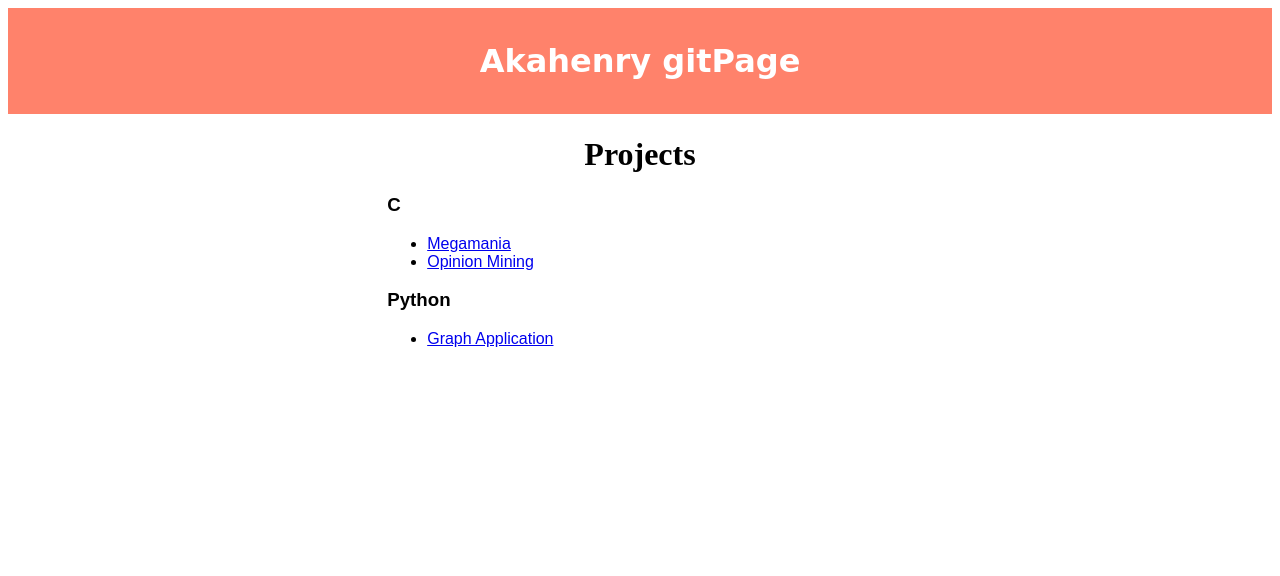
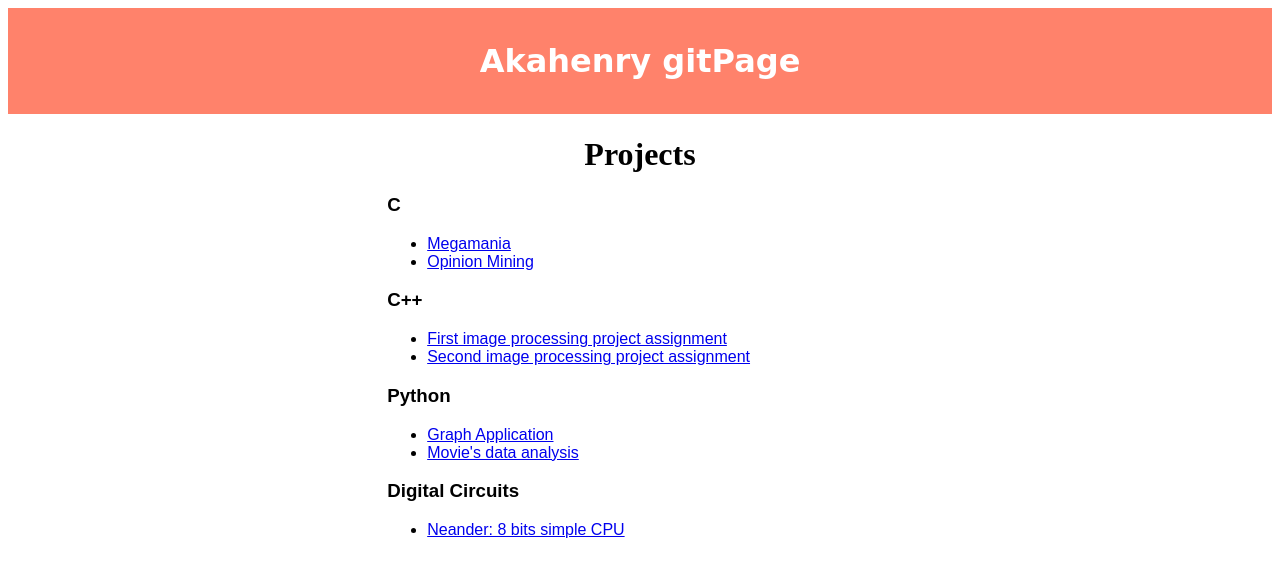
Before and after one commit to akahenry/akahenry.github.io, a plain HTML site: page index.html in a window 1280 px wide. Drawn offline with Linux system fonts and the light colour scheme.

Commit message:
ADD - New projects

```diff
--- a/index.html
+++ b/index.html
@@ -46,11 +46,29 @@
           <a href="https://github.com/akahenry/opinionMining" target="_blank">Opinion Mining</a>
         </li>
       </ul>
+    <h3>C++</h3>
+      <ul>
+        <li>
+          <a href="https://github.com/akahenry/Image-Processing-Assignment" target="_blank">First image processing project assignment</a>
+        </li>
+        <li>
+          <a href="https://github.com/akahenry/Image-Processing-Second-Assignment" target="_blank">Second image processing project assignment</a>
+        </li>
+      </ul>
     <h3>Python</h3>
       <ul>
         <li>
           <a href="https://github.com/akahenry/graphApplication" target="_blank">Graph Application</a>
         </li>
+        <li>
+          <a href="https://github.com/akahenry/movie-user-rating-analysis" target="_blank">Movie's data analysis</a>
+        </li>
+      </ul>
+    <h3>Digital Circuits</h3>
+      <ul>
+        <li>
+          <a href="https://github.com/akahenry/Neander" target="_blank">Neander: 8 bits simple CPU</a>
+        </li>
       </ul>
   </body>
 </html>
```
